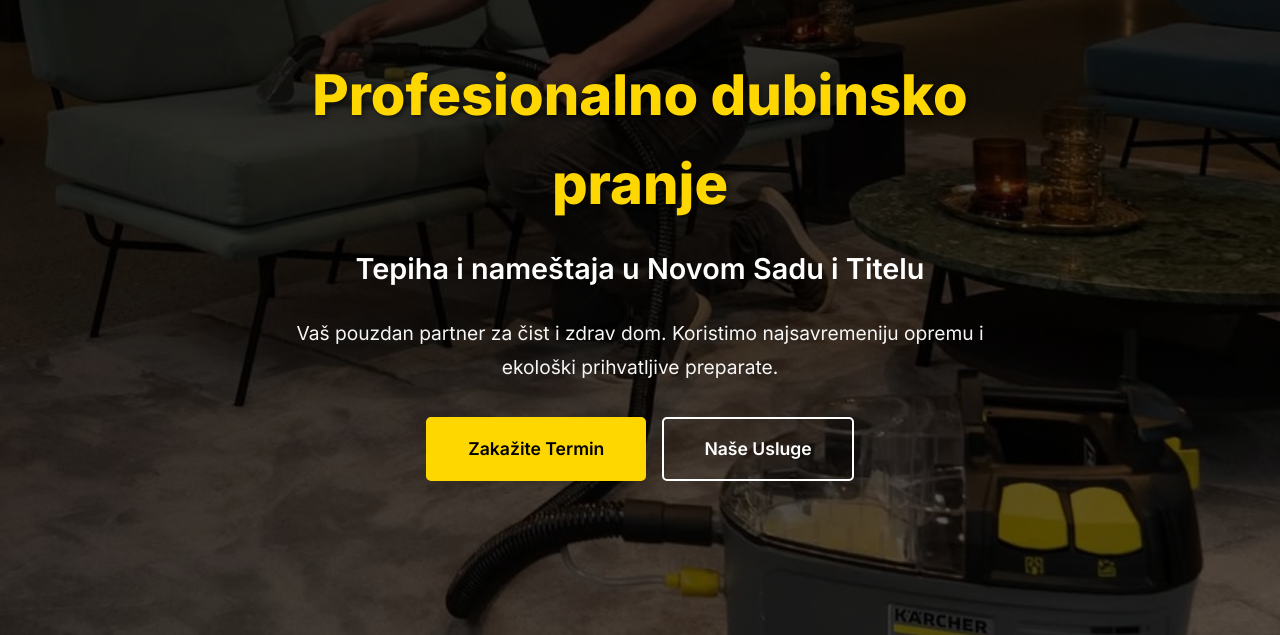
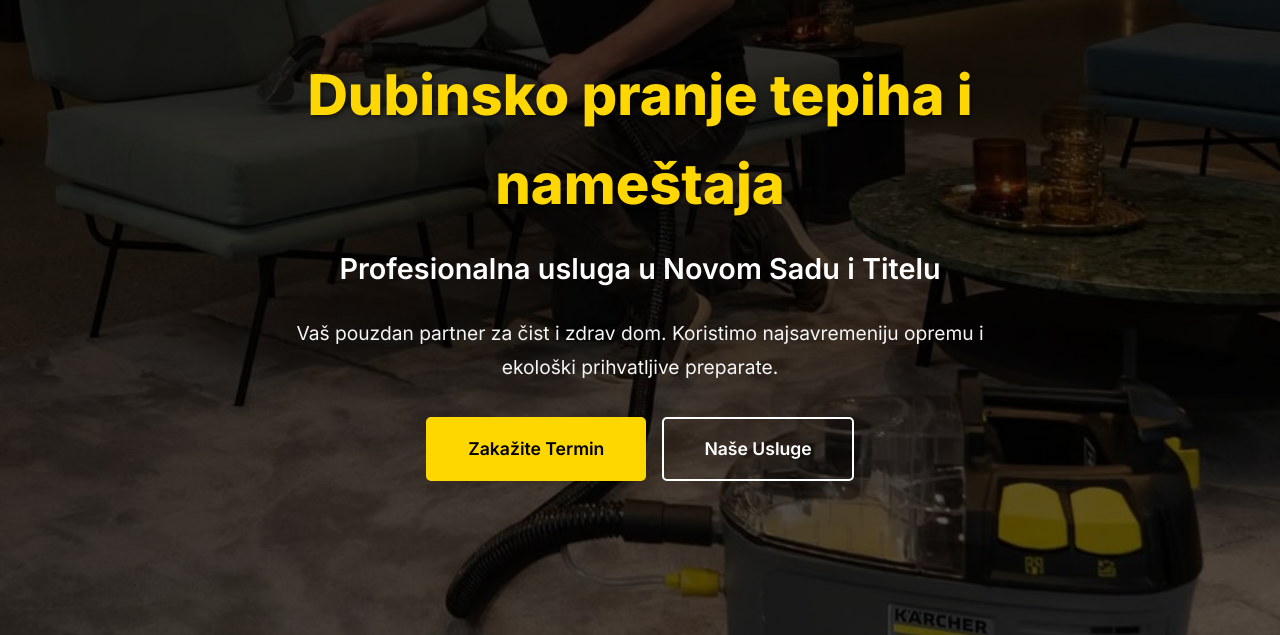
Before and after one commit to radovanbatic111/batic, a plain HTML site: page index.html in a window 1280 px wide. Shown: the part 168-803 px from the top of the page. Drawn offline with Linux system fonts and the light colour scheme.

Commit message:
Change hero title to: Dubinsko pranje tepiha i namestaja

```diff
--- a/index.html
+++ b/index.html
@@ -51,8 +51,8 @@
         <div class="hero-overlay"></div>
         <div class="container">
             <div class="hero-content">
-                <h1 class="hero-title">Profesionalno dubinsko pranje</h1>
-                <p class="hero-subtitle">Tepiha i nameštaja u Novom Sadu i Titelu</p>
+                <h1 class="hero-title">Dubinsko pranje tepiha i nameštaja</h1>
+                <p class="hero-subtitle">Profesionalna usluga u Novom Sadu i Titelu</p>
                 <p class="hero-description">Vaš pouzdan partner za čist i zdrav dom. Koristimo najsavremeniju opremu i ekološki prihvatljive preparate.</p>
                 <div class="hero-buttons">
                     <a href="#kontakt" class="btn btn-primary">Zakažite Termin</a>
```
